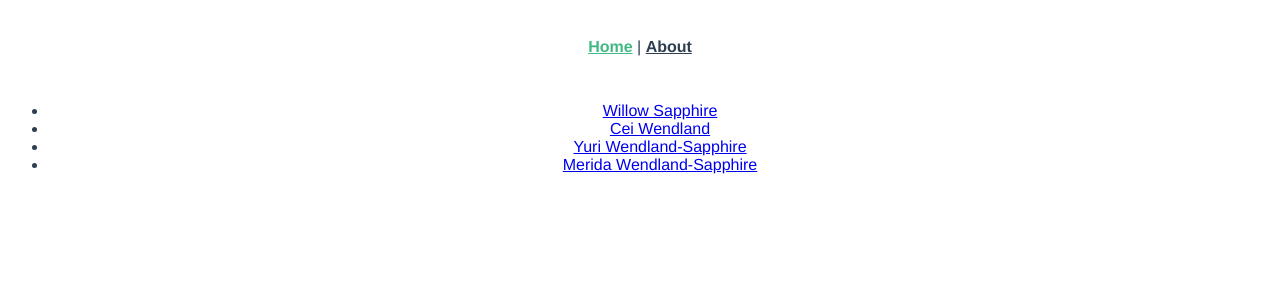
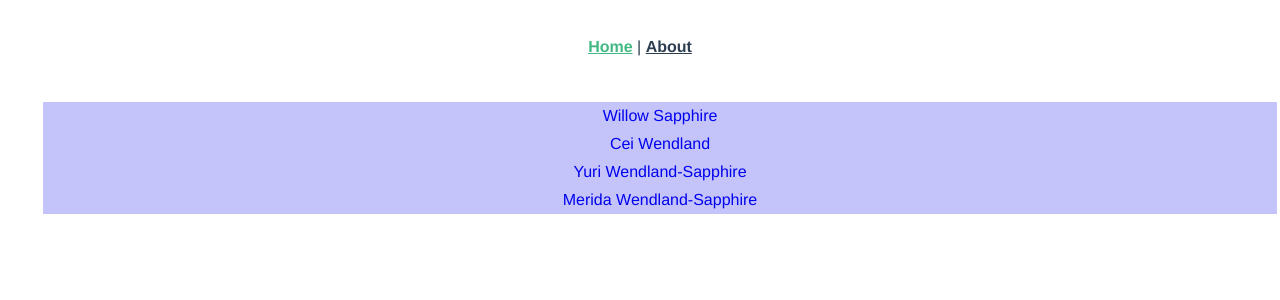
Before and after one commit to Willowsap/sapphire-birthdays, a Vue app: page / in a window 1280 px wide. Shown: the top 300 px of the page. Built offline with nearby package versions, Linux system fonts and the light colour scheme.

Commit message:
ceis commit

```diff
--- a/src/components/HelloWorld.vue
+++ b/src/components/HelloWorld.vue
@@ -1,6 +1,6 @@
 <template>
   <div class="hello">
-    <h2>{{msg}}</h2>
+    <h2>{{ msg }}</h2>
   </div>
 </template>
 
--- a/src/router/index.ts
+++ b/src/router/index.ts
@@ -14,7 +14,7 @@ const routes: Array<RouteRecordRaw> = [
       import(/* webpackChunkName: "about" */ "../views/About.vue"),
   },
   {
-    path: "/profile",
+    path: "/profile/:id",
     name: "Profile",
     props: true,
     component: () =>
--- a/src/views/Home.vue
+++ b/src/views/Home.vue
@@ -1,8 +1,10 @@
 <template>
   <div class="home">
     <ul>
-      <li v-for="profile in profiles" :key="profile.id">
-        <router-link :to="{ name: 'Profile', params: { profile: profile }}">{{profile.firstName + " " + profile.lastName}}</router-link>
+      <li v-for="prf in profiles" :key="prf.id" class="userLink">
+        <router-link :to="`/message/${prf.id}`">{{
+          prf.firstName + " " + prf.lastName
+        }}</router-link>
       </li>
     </ul>
   </div>
@@ -16,12 +18,62 @@ export default defineComponent({
   data() {
     return {
       profiles: [
-        {id: "1", firstName: "Willow", middleName: "Emmeliine", lastName: "Sapphire", birthday: "09/22/1994", about: "meee"},
-        {id: "2", firstName: "Cei", middleName: "Claire", lastName: "Wendland", birthday: "02/08/1992", about: "ceeeiiiii"},
-        {id: "3", firstName: "Yuri", middleName: "Bo", lastName: "Wendland-Sapphire", birthday: "05/22/2020", about: "baby1"},
-        {id: "4", firstName: "Merida", middleName: "Owl", lastName: "Wendland-Sapphire", birthday: "11/22/2019", about: "baby2"}
-      ]
-    }
-  }
+        {
+          id: "1",
+          firstName: "Willow",
+          middleName: "Emmeliine",
+          lastName: "Sapphire",
+          birthday: "09/22/1994",
+          about: "meee",
+        },
+        {
+          id: "2",
+          firstName: "Cei",
+          middleName: "Claire",
+          lastName: "Wendland",
+          birthday: "02/08/1992",
+          about: "ceeeiiiii",
+        },
+        {
+          id: "3",
+          firstName: "Yuri",
+          middleName: "Bo",
+          lastName: "Wendland-Sapphire",
+          birthday: "05/22/2020",
+          about: "baby1",
+        },
+        {
+          id: "4",
+          firstName: "Merida",
+          middleName: "Owl",
+          lastName: "Wendland-Sapphire",
+          birthday: "11/22/2019",
+          about: "baby2",
+        },
+      ],
+    };
+  },
 });
 </script>
+
+<style scoped>
+.userLink {
+  width: 100%;
+  padding: 5px;
+  background-color: rgb(196, 196, 250);
+}
+.userLink a {
+  text-decoration: none;
+}
+.userLink:hover {
+  cursor: pointer;
+  background-color: rgb(151, 151, 190);
+}
+ul {
+  display: flex;
+  flex-direction: column;
+  align-items: center;
+  justify-content: center;
+  list-style: none;
+}
+</style>
--- a/src/views/Profile.vue
+++ b/src/views/Profile.vue
@@ -1,37 +1,45 @@
 <template>
   <div class="profile">
     <div class="info">
-      <h2>{{profile.firstName + " " + profile.lastName}}</h2>
-      <h2>{{profile.birthday}}</h2>
+      <h2>{{ profile.firstName + " " + profile.lastName }}</h2>
+      <h2>{{ profile.birthday }}</h2>
     </div>
-    <Countdown :birthday="nextBirthday" class="countdown"/>
+    <Countdown :birthday="nextBirthday" class="countdown" />
   </div>
 </template>
 
-<script>
+<script lang="ts">
 import { defineComponent } from "vue";
 import Countdown from "@/components/Countdown.vue";
 
 export default defineComponent({
-  name: 'Profile',
+  name: "Profile",
   components: {
-    Countdown
+    Countdown,
   },
-  props: [
-    'profile'
-  ],
+  data() {
+    return {
+      profile: JSON.parse(this.profileString),
+    };
+  },
+  props: {
+    profileString: {
+      type: String,
+      required: true,
+    },
+  },
   computed: {
     nextBirthday() {
       const now = new Date();
       const next = new Date(this.profile.birthday);
       next.setFullYear(now.getFullYear());
-      if (next - now < 0) {
+      if (next.getMilliseconds() - now.getMilliseconds() < 0) {
         next.setFullYear(now.getFullYear() + 1);
       }
       return next;
-    }
-  }
-})
+    },
+  },
+});
 </script>
 
 <style scoped>
@@ -44,10 +52,10 @@ export default defineComponent({
   flex-direction: column;
   align-content: flex-start;
   justify-content: flex-start;
-  flex: .5
+  flex: 0.5;
 }
 .countdown {
   display: flex;
-  flex: .5
+  flex: 0.5;
 }
 </style>
```
Also changed, not shown: src/components/Countdown.vue (+30 -17 lines), src/components/EditProfile.vue (added, +47 -0 lines), src/models/profile.model.ts (+6 -6 lines), src/views/ProfileEdit.vue (added, +17 -0 lines), 1 other file (tests, documents, lock files or other folders).
